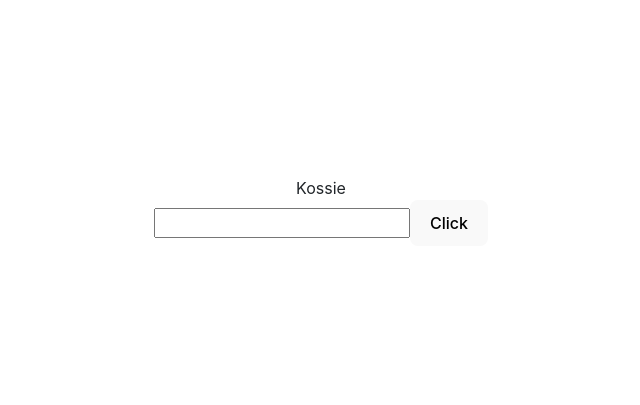
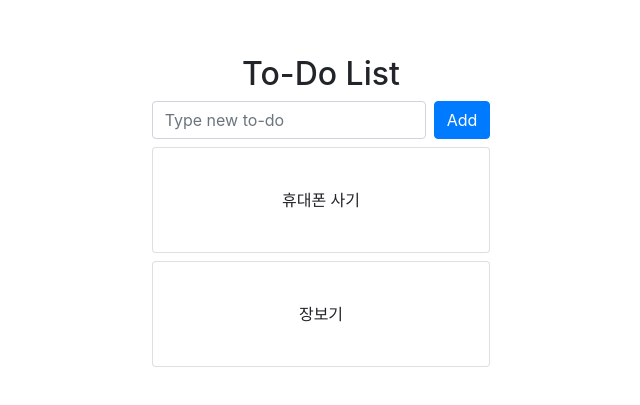
Before and after one commit to gydud25416/Study_VueJS3, a Vue app in the folder vue3-project/: page / in a window 1280 px wide. Shown: the part 189-594 px from the top of the page, without its empty margins (319-959 px from the left). Built offline with nearby package versions, Linux system fonts and the light colour scheme.

Commit message:
[Sec1:09~11] 양방향 바인딩 v-model

```diff
--- a/vue3-project/src/App.vue
+++ b/vue3-project/src/App.vue
@@ -1,27 +1,49 @@
 <template>
-  <div :class="nameClass">{{name}}</div>
-  <input :type="type" :value="name">
-  <button @click="updateName">Click</button>
+  <h2>To-Do List</h2>
+  <div class="container">
+    <form class="d-flex" @submit.prevent="onSubmit">
+      <div class="flex-grow-1  mr-2">
+        <input class="form-control" type="text" v-model="todo" placeholder="Type new to-do" >
+      </div>
+      <div>
+        <button class="btn btn-primary" type="submit" >
+          Add
+        </button>
+      </div>
+    </form>
+    <div class="card mt-2">
+      <div class="card-body p-2">
+        {{ todos[0].subject }}
+      </div>
+    </div>
+    <div class="card mt-2">
+      <div class="card-body p-2">
+        {{ todos[1].subject }}
+      </div>
+    </div>
+  </div>
 </template>
 
 <script>
 import { ref } from 'vue';
 export default {
   setup(){
-    const name = ref('Kossie');
-    const type = ref('number');
-    const nameClass = ref('');
+    const todo = ref('');
+    const todos = ref([
+      {id:1, subject:'휴대폰 사기'},
+      {id:2, subject:'장보기'},
+    ]);
 
-    const updateName = () => {
-      name.value = 'Coder';
-      type.value = 'text';
-      nameClass.value = 'name'
+    const onSubmit = () => {
+      todos.value.push({
+        id: Date.now(),
+        subject: todo.value
+      });
     }
     return({
-      name,
-      updateName,
-      type,
-      nameClass,
+      todo,
+      onSubmit,
+      todos
     })
 
   }
```
